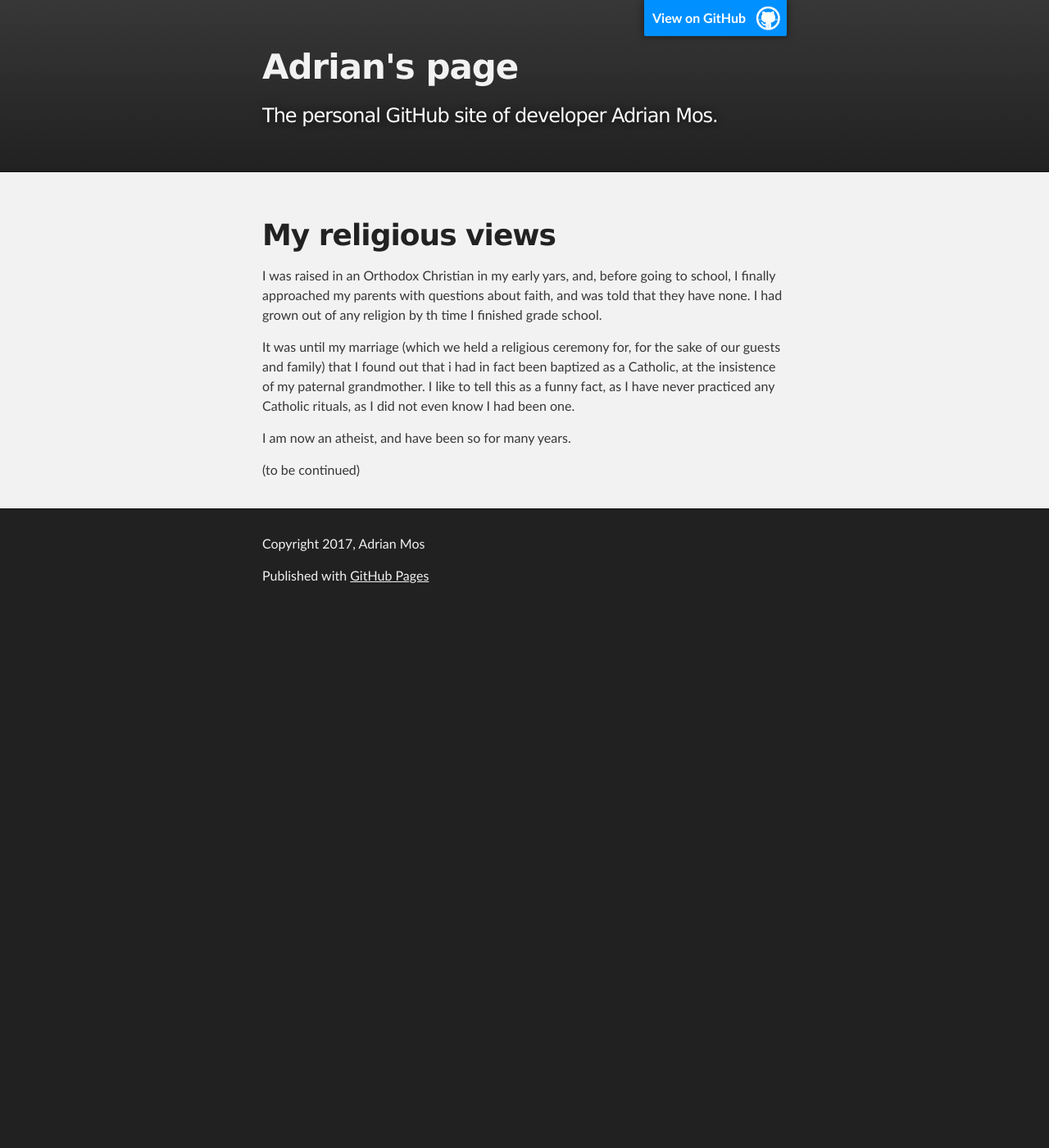
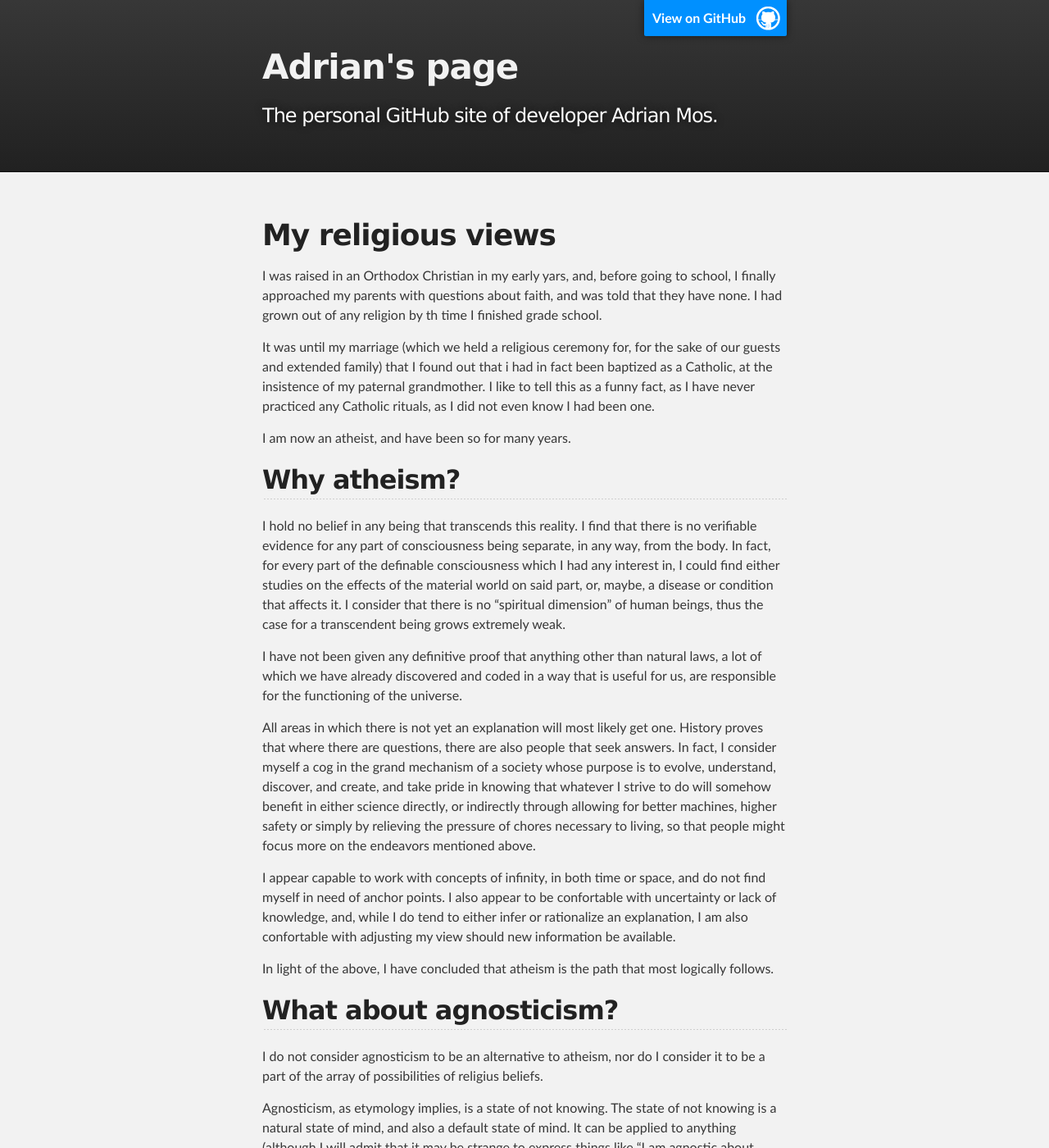
Before and after one commit to adimosh/adimosh.github.io, a Jekyll site: the page built from religiousviews.md, in a window 1280 px wide and 1400 px high. Shown: the whole window at 82% size. Built offline with Jekyll 4.4.1, drawn with Linux system fonts in a browser that asks for light colours; our own code applies the rules of GitHub Pages for plain Markdown files; some of the changed text lies outside the part shown.

Commit message:
Added missing pages, made some slight adjustments

```diff
--- a/religiousviews.md
+++ b/religiousviews.md
@@ -4,13 +4,34 @@ title: My religious views
 
 # My religious views
 
-I was raised in an Orthodox Christian in my early yars, and, before going to school, I finally approached my parents with questions about faith, and
-was told that they have none. I had grown out of any religion by th time I finished grade school.
+I was raised in an Orthodox Christian in my early yars, and, before going to school, I finally approached my parents with questions about faith, and was told that they have none. I had grown out of any religion by th time I finished grade school.
 
-It was until my marriage (which we held a religious ceremony for, for the sake of our guests and family) that I found out that i had in fact been
-baptized as a Catholic, at the insistence of my paternal grandmother. I like to tell this as a funny fact, as I have never practiced any Catholic rituals,
-as I did not even know I had been one.
+It was until my marriage (which we held a religious ceremony for, for the sake of our guests and extended family) that I found out that i had in fact been baptized as a Catholic, at the insistence of my paternal grandmother. I like to tell this as a funny fact, as I have never practiced any Catholic rituals, as I did not even know I had been one.
 
 I am now an atheist, and have been so for many years.
 
-(to be continued)
+## Why atheism?
+
+I hold no belief in any being that transcends this reality. I find that there is no verifiable evidence for any part of consciousness being separate, in any way, from the body. In fact, for every part of the definable consciousness which I had any interest in, I could find either studies on the effects of the material world on said part, or, maybe, a disease or condition that affects it. I consider that there is no "spiritual dimension" of human beings, thus the case for a transcendent being grows extremely weak.
+
+I have not been given any definitive proof that anything other than natural laws, a lot of which we have already discovered and coded in a way that is useful for us, are responsible for the functioning of the universe.
+
+All areas in which there is not yet an explanation will most likely get one. History proves that where there are questions, there are also people that seek answers. In fact, I consider myself a cog in the grand mechanism of a society whose purpose is to evolve, understand, discover, and create, and take pride in knowing that whatever I strive to do will somehow benefit in either science directly, or indirectly through allowing for better machines, higher safety or simply by relieving the pressure of chores necessary to living, so that people might focus more on the endeavors mentioned above.
+
+I appear capable to work with concepts of infinity, in both time or space, and do not find myself in need of anchor points. I also appear to be confortable with uncertainty or lack of knowledge, and, while I do tend to either infer or rationalize an explanation, I am also confortable with adjusting my view should new information be available.
+
+In light of the above, I have concluded that atheism is the path that most logically follows.
+
+## What about agnosticism?
+
+I do not consider agnosticism to be an alternative to atheism, nor do I consider it to be a part of the array of possibilities of religius beliefs.
+
+Agnosticism, as etymology implies, is a state of not knowing. The state of not knowing is a natural state of mind, and also a default state of mind. It can be applied to anything (although I will admit that it may be strange to express things like "I am agnostic about baseball", even though, in the technical sense, it is correct).
+
+Religious views, however, do not tend to concern themselves with knowing, but, rather, with believing. We can have a perfectly homogenous account of the Council of Nicaea, and both historical and religious canons will agree as to who took part, what has been discussed, what the timeline was, what the conclusions were, etc. - in other words, a state of gnosticism towards the events. At the same time, religious views will go on and believe the guidance of a god on the proceedings, whereas the historical account cannot concern itself with this belief (other than noting that there was such a belief among people).
+
+Therefore, I consider myself to be agnostic towards the question of whether a superior plane exists, and my belief is that it doesn't. A belief that is adjustable given proper evidence, and which makes the question of agnosticism irrelevant to the topic of religious views.
+
+## Why not any of the world's religions?
+
+(:hammer: under construction)
```
Also changed, not shown: bio.md (+8 -19 lines), father.md (added, +7 -0 lines), husband.md (added, +7 -0 lines), index.md (+11 -19 lines), politics.md (added, +7 -0 lines), tools.md (added, +11 -0 lines), travel.md (added, +7 -0 lines).
